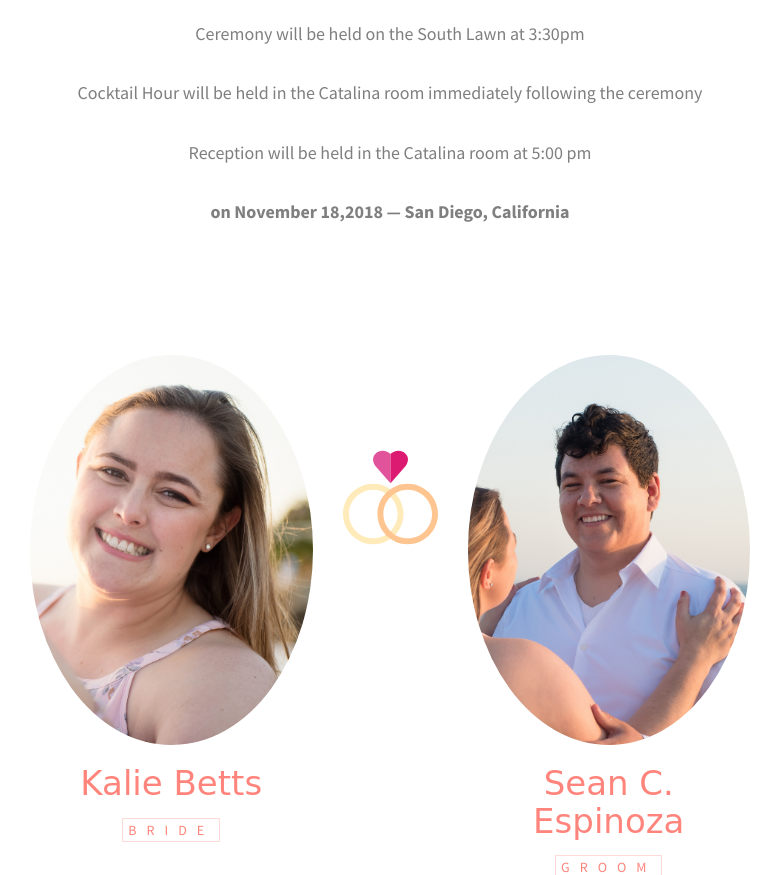
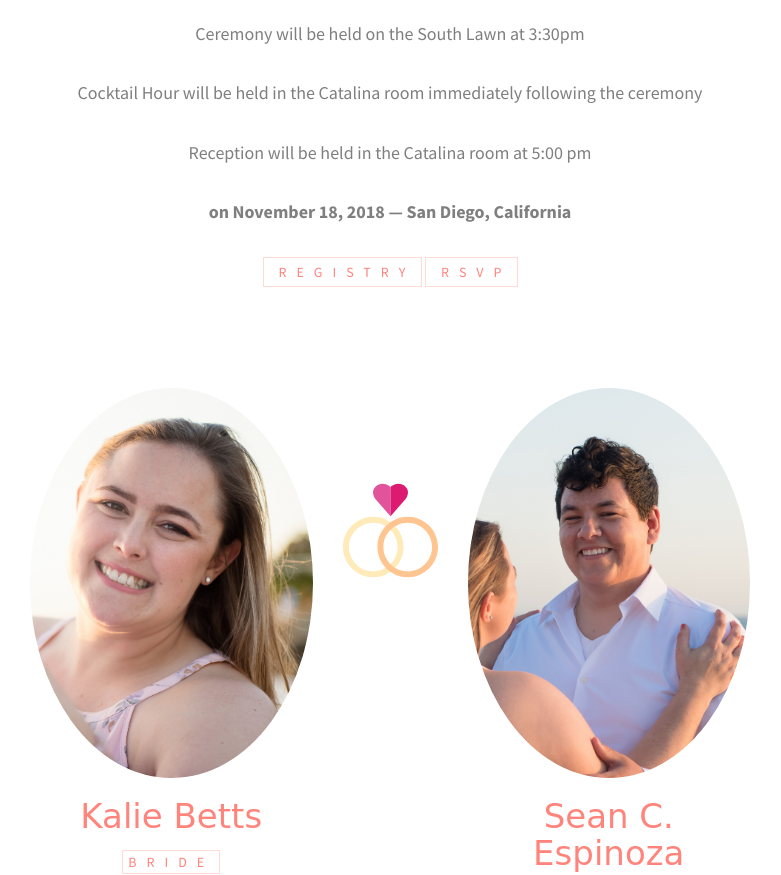
Before and after one commit to Carlynn/kswedding, a PHP site: page / in a window 1280 px wide. Shown: the part 1197-2072 px from the top of the page, without its empty margins (250-1031 px from the left). Run offline with PHP 8.4, Linux system fonts and the light colour scheme; some web fonts are replaced.

Commit message:
updates fpr rsvp and registry

```diff
--- a/css/style.css
+++ b/css/style.css
@@ -1685,3 +1685,16 @@ h1, h2, h3, h4, h5, h6 {
 }
 
 /*# sourceMappingURL=style.css.map */
+.button-registry {
+  color: #FF847C;
+  letter-spacing: 10px;
+  text-transform: uppercase;
+  font-size: 14px;
+  border: 1px solid rgba(255, 132, 124, 0.3);
+  padding: 5px 5px 5px 15px;
+}
+.button-registry:hover {
+  text-decoration: none;
+  color: #fff;
+  background-color: #FF847C;
+}
--- a/home.html
+++ b/home.html
@@ -86,6 +86,7 @@
 	            <li><a href="#qbootstrap-when-where" data-nav-section="when-where"><span>When &amp; Where</span></a></li>
 	            <li><a href="#qbootstrap-started" data-nav-section="rsvp"><span>RSVP</span></a></li>
 	            <li><a href="#qbootstrap-gallery" data-nav-section="gallery"><span>Gallery</span></a></li>
+							<li><a href="#registry-section" data-nav-section="registry"><span>Registry</span></a></li>
 	            <!-- <li><a href="#" data-nav-section="blog"><span>Blog</span></a></li> -->
 	          </ul>
 	        </div>
@@ -125,7 +126,9 @@
 							<p>Ceremony will be held on the South Lawn at 3:30pm</p>
 							<p>Cocktail Hour will be held in the Catalina room immediately following the ceremony</p>
 							<p>Reception will be held in the Catalina room at 5:00 pm</p>
-						<p><strong>on November 18,2018 &mdash; San Diego, California</strong></p>
+						<p><strong>on November 18, 2018 &mdash; San Diego, California</strong></p>
+						<a href="#registry-section" data-nav-section="registry" class="button button-registry">Registry</a>
+						<a href="#qbootstrap-started" data-nav-section="rsvp" class="button button-registry">RSVP</a>
 					</div>
 				</div>
 			</div>
@@ -480,7 +483,7 @@
 									<div class="date">
 										<i class="icon-clock2"></i>
 										<span>3:00 PM</span>
-										<span>8:00 PM</span>
+										<span>9:30 PM</span>
 									</div>
 								</div>
 							</div>
@@ -519,7 +522,7 @@
 	</div>
 
 	<div style="padding: 4rem 0 0 0;">
-		<div class="container">
+		<div id="registry-section" class="container">
 			<div class="row animate-box">
 				<div class="col-md-8 col-md-offset-2">
 					<div class="col-md-12 text-center section-heading svg-sm colored" style="margin-bottom: 0">
```
